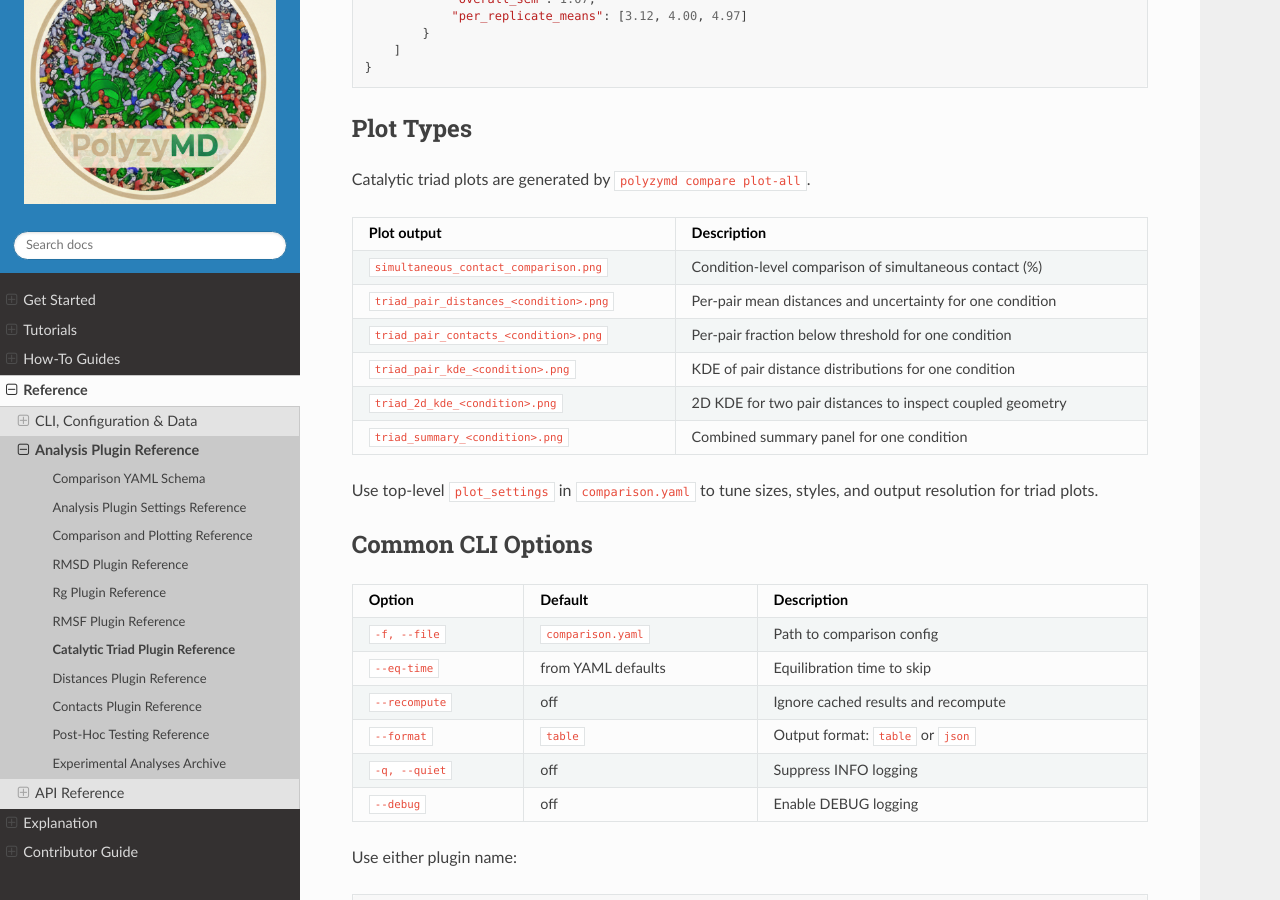
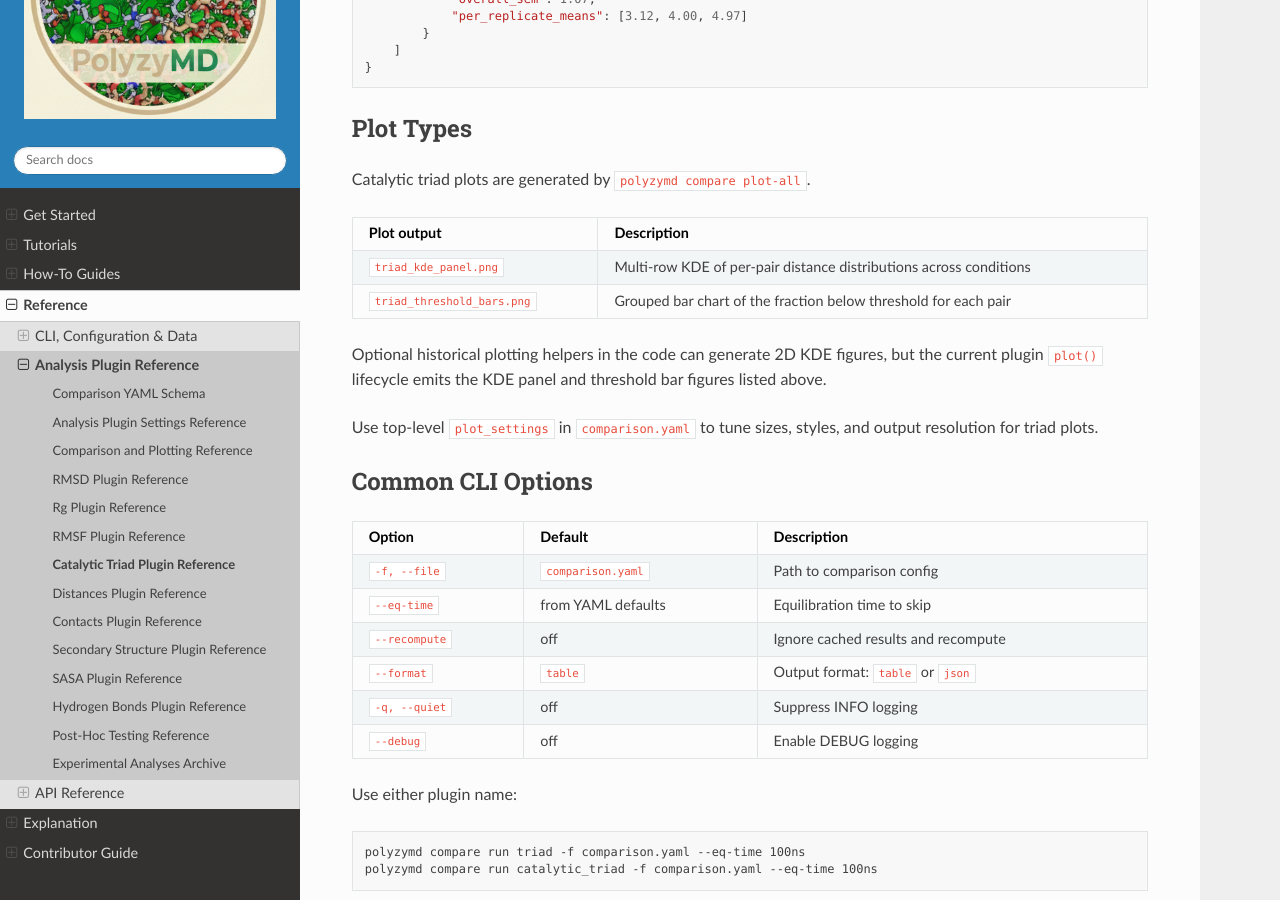
Before and after one commit to joelaforet/polyzymd, a Sphinx documentation site: the page built from docs/source/reference/analysis_triad_reference.md, in a window 1280 px wide and 900 px high, scrolled down 2672 px. Built offline with Sphinx 7.4.7 and the Read the Docs theme 3.1.0, drawn with Linux system fonts in a browser that asks for light colours; some of the changed text lies outside the part shown.

Commit message:
Refresh analysis reference docs

````diff
--- a/docs/source/reference/analysis_triad_reference.md
+++ b/docs/source/reference/analysis_triad_reference.md
@@ -26,8 +26,8 @@ plugins:
 
 | Field | Type | Default | Description |
 |-------|------|---------|-------------|
-| `name` | `str` | *required* | Triad identifier saved in output files |
-| `description` | `str` | `""` | Human-readable triad description |
+| `name` | `str` | `"catalytic_triad"` | Triad identifier saved in output files |
+| `description` | `str \| null` | `null` | Optional human-readable triad description |
 | `threshold` | `float` | `3.5` | Contact cutoff in angstroms for each pair |
 | `pairs` | `list[TriadPair]` | *required* | Pair definitions used to compute distances and contacts |
 
@@ -140,12 +140,12 @@ Catalytic triad plots are generated by `polyzymd compare plot-all`.
 
 | Plot output | Description |
 |-------------|-------------|
-| `simultaneous_contact_comparison.png` | Condition-level comparison of simultaneous contact (%) |
-| `triad_pair_distances_<condition>.png` | Per-pair mean distances and uncertainty for one condition |
-| `triad_pair_contacts_<condition>.png` | Per-pair fraction below threshold for one condition |
-| `triad_pair_kde_<condition>.png` | KDE of pair distance distributions for one condition |
-| `triad_2d_kde_<condition>.png` | 2D KDE for two pair distances to inspect coupled geometry |
-| `triad_summary_<condition>.png` | Combined summary panel for one condition |
+| `triad_kde_panel.png` | Multi-row KDE of per-pair distance distributions across conditions |
+| `triad_threshold_bars.png` | Grouped bar chart of the fraction below threshold for each pair |
+
+Optional historical plotting helpers in the code can generate 2D KDE figures,
+but the current plugin `plot()` lifecycle emits the KDE panel and threshold bar
+figures listed above.
 
 Use top-level `plot_settings` in `comparison.yaml` to tune sizes, styles,
 and output resolution for triad plots.
--- a/docs/source/reference/index.md
+++ b/docs/source/reference/index.md
@@ -67,6 +67,9 @@ RMSF Plugin Reference <analysis_rmsf_reference>
 Catalytic Triad Plugin Reference <analysis_triad_reference>
 Distances Plugin Reference <analysis_distances_reference>
 Contacts Plugin Reference <analysis_contacts_reference>
+Secondary Structure Plugin Reference <analysis_secondary_structure_reference>
+SASA Plugin Reference <analysis_sasa_reference>
+Hydrogen Bonds Plugin Reference <analysis_hydrogen_bonds_reference>
 Post-Hoc Testing Reference <posthoc_testing>
 Experimental Analyses Archive <experimental_analyses_archive>
 ```
````
Also changed, not shown: docs/source/api/analyses.md (+1 -1 lines), docs/source/reference/analysis_comparison_reference.md (+1 -1 lines), docs/source/reference/analysis_hydrogen_bonds_reference.md (added, +58 -0 lines), docs/source/reference/analysis_plugin_settings.md (+4 -0 lines), docs/source/reference/analysis_sasa_reference.md (added, +49 -0 lines), docs/source/reference/analysis_secondary_structure_reference.md (added, +37 -0 lines), docs/source/reference/comparison_yaml.md (+7 -3 lines).
